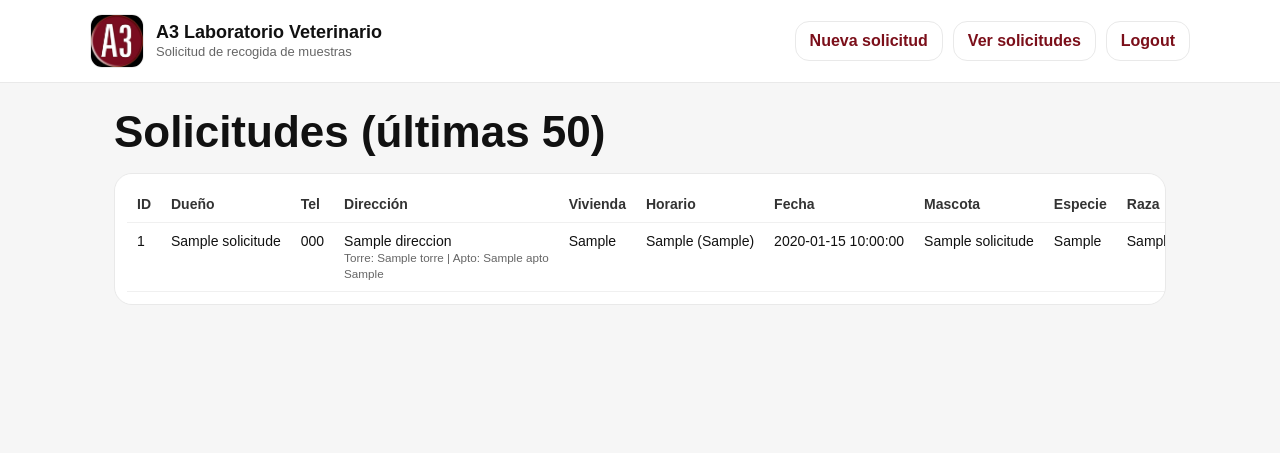
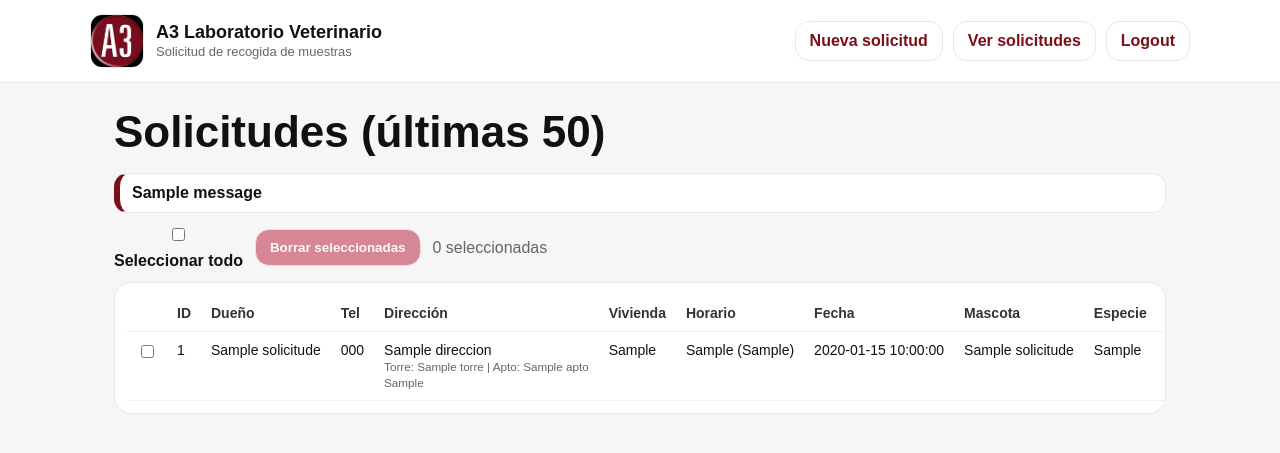
Before and after one commit to daniellascano811/laboratorio-veterinario, a Flask app: template templates/solicitudes.html in a window 1280 px wide. Shown: the top 453 px of the page. Run offline with Flask 3, Linux system fonts and the light colour scheme; the template is opened without the code that fills it: most values are stand-ins (such as "Sample title", 1, 10 or a date in 2020); one stand-in notice (Sample message) is shown; some libraries are stand-ins or nearby versions.

Commit message:
UI: icons mascotas + borrar solicitudes seleccionadas

```diff
--- a/app.py
+++ b/app.py
@@ -7,7 +7,7 @@ from psycopg.rows import dict_row
 
 from flask import (
     Flask, render_template, request,
-    redirect, url_for, session
+    redirect, url_for, session, flash
 )
 
 # =========================
@@ -19,7 +19,6 @@ app.secret_key = os.environ.get("SECRET_KEY", "dev-secret-key")
 DATABASE_URL = os.environ.get("DATABASE_URL")  # Render (Postgres)
 SQLITE_PATH = os.environ.get("SQLITE_PATH", "app_local.db")  # Local
 
-# Admin seed (opcional)
 ADMIN_USER = os.environ.get("ADMIN_USER", "admin")
 ADMIN_PASSWORD = os.environ.get("ADMIN_PASSWORD", "1234")
 FORCE_ADMIN_SYNC = os.environ.get("FORCE_ADMIN_SYNC", "1")  # "1" para asegurar admin
@@ -32,17 +31,8 @@ def using_postgres() -> bool:
     return bool(DATABASE_URL)
 
 
-def normalize_dsn(dsn: str) -> str:
-    """
-    Render ya suele traer un DSN correcto. No inventamos sslmode aquí.
-    Si tu DATABASE_URL ya trae ?sslmode=require, perfecto.
-    """
-    return dsn
-
-
 def get_pg_conn():
-    dsn = normalize_dsn(DATABASE_URL)
-    return psycopg.connect(dsn, row_factory=dict_row)
+    return psycopg.connect(DATABASE_URL, row_factory=dict_row)
 
 
 def get_sqlite_conn():
@@ -52,7 +42,6 @@ def get_sqlite_conn():
 
 
 def get_db():
-    # Retorna (conn, "pg"|"sqlite")
     if using_postgres():
         return get_pg_conn(), "pg"
     return get_sqlite_conn(), "sqlite"
@@ -62,7 +51,7 @@ def fetchone_dict(row, engine):
     if row is None:
         return None
     if engine == "pg":
-        return row  # dict_row
+        return row
     return dict(row)
 
 
@@ -73,7 +62,6 @@ def fetchall_list(rows, engine):
 
 
 def sql_placeholder(engine):
-    # Postgres usa %s, sqlite usa ?
     return "%s" if engine == "pg" else "?"
 
 
@@ -96,7 +84,7 @@ def pg_add_column_if_missing(cur, table: str, col: str, coltype: str):
 
 def sqlite_add_column_if_missing(cur, table: str, col: str, coltype: str):
     cur.execute(f"PRAGMA table_info({table});")
-    cols = [r[1] for r in cur.fetchall()]  # (cid, name, type, notnull, dflt_value, pk)
+    cols = [r[1] for r in cur.fetchall()]
     if col not in cols:
         cur.execute(f"ALTER TABLE {table} ADD COLUMN {col} {coltype};")
 
@@ -105,7 +93,6 @@ def init_db():
     conn, engine = get_db()
     cur = conn.cursor()
 
-    # --- tablas base ---
     if engine == "pg":
         cur.execute("""
         CREATE TABLE IF NOT EXISTS usuarios (
@@ -120,7 +107,7 @@ def init_db():
         CREATE TABLE IF NOT EXISTS solicitudes (
             id SERIAL PRIMARY KEY,
 
-            -- LEGACY (para no romper nada viejo)
+            -- legacy para no romper
             zona TEXT,
             dueno TEXT,
             tel TEXT,
@@ -130,55 +117,54 @@ def init_db():
             fecha DATE NULL,
             horario TEXT,
 
-            -- NUEVO (estructura real)
+            -- nuevo
             dueno_nombre TEXT,
             dueno_telefono TEXT,
-            vivienda_tipo TEXT,      -- casa/apto
+            vivienda_tipo TEXT,
             torre TEXT,
             apto TEXT,
-            direccion_detalle TEXT,  -- interior / instrucciones
+            direccion_detalle TEXT,
 
-            horario_turno TEXT,      -- mañana/tarde
-            horario_rango TEXT,      -- 9-12 / 1-5 etc
+            horario_turno TEXT,
+            horario_rango TEXT,
 
             mascota_nombre TEXT,
-            mascota_especie TEXT,    -- perro/gato/otro
+            mascota_especie TEXT,
             mascota_otro TEXT,
             mascota_raza TEXT,
             mascota_edad TEXT,
 
-            muestra_tipo TEXT,       -- sangre/heces/orina/otro
+            muestra_tipo TEXT,
             muestra_otro TEXT,
-            muestra_condicion TEXT,  -- refrigerada/urgente/etc
+            muestra_condicion TEXT,
 
             estado TEXT DEFAULT 'pendiente',
             creado TIMESTAMP DEFAULT CURRENT_TIMESTAMP
         );
         """)
 
-        # Asegurar columnas nuevas si la tabla ya existía
-        pg_add_column_if_missing(cur, "solicitudes", "dueno_nombre", "TEXT")
-        pg_add_column_if_missing(cur, "solicitudes", "dueno_telefono", "TEXT")
-        pg_add_column_if_missing(cur, "solicitudes", "vivienda_tipo", "TEXT")
-        pg_add_column_if_missing(cur, "solicitudes", "torre", "TEXT")
-        pg_add_column_if_missing(cur, "solicitudes", "apto", "TEXT")
-        pg_add_column_if_missing(cur, "solicitudes", "direccion_detalle", "TEXT")
-
-        pg_add_column_if_missing(cur, "solicitudes", "horario_turno", "TEXT")
-        pg_add_column_if_missing(cur, "solicitudes", "horario_rango", "TEXT")
-
-        pg_add_column_if_missing(cur, "solicitudes", "mascota_nombre", "TEXT")
-        pg_add_column_if_missing(cur, "solicitudes", "mascota_especie", "TEXT")
-        pg_add_column_if_missing(cur, "solicitudes", "mascota_otro", "TEXT")
-        pg_add_column_if_missing(cur, "solicitudes", "mascota_raza", "TEXT")
-        pg_add_column_if_missing(cur, "solicitudes", "mascota_edad", "TEXT")
-
-        pg_add_column_if_missing(cur, "solicitudes", "muestra_tipo", "TEXT")
-        pg_add_column_if_missing(cur, "solicitudes", "muestra_otro", "TEXT")
-        pg_add_column_if_missing(cur, "solicitudes", "muestra_condicion", "TEXT")
+        # asegurar columnas nuevas si ya existía
+        for col in [
+            ("dueno_nombre", "TEXT"),
+            ("dueno_telefono", "TEXT"),
+            ("vivienda_tipo", "TEXT"),
+            ("torre", "TEXT"),
+            ("apto", "TEXT"),
+            ("direccion_detalle", "TEXT"),
+            ("horario_turno", "TEXT"),
+            ("horario_rango", "TEXT"),
+            ("mascota_nombre", "TEXT"),
+            ("mascota_especie", "TEXT"),
+            ("mascota_otro", "TEXT"),
+            ("mascota_raza", "TEXT"),
+            ("mascota_edad", "TEXT"),
+            ("muestra_tipo", "TEXT"),
+            ("muestra_otro", "TEXT"),
+            ("muestra_condicion", "TEXT"),
+        ]:
+            pg_add_column_if_missing(cur, "solicitudes", col[0], col[1])
 
     else:
-        # SQLite
         cur.execute("""
         CREATE TABLE IF NOT EXISTS usuarios (
             id INTEGER PRIMARY KEY AUTOINCREMENT,
@@ -226,27 +212,27 @@ def init_db():
         );
         """)
 
-        sqlite_add_column_if_missing(cur, "solicitudes", "dueno_nombre", "TEXT")
-        sqlite_add_column_if_missing(cur, "solicitudes", "dueno_telefono", "TEXT")
-        sqlite_add_column_if_missing(cur, "solicitudes", "vivienda_tipo", "TEXT")
-        sqlite_add_column_if_missing(cur, "solicitudes", "torre", "TEXT")
-        sqlite_add_column_if_missing(cur, "solicitudes", "apto", "TEXT")
-        sqlite_add_column_if_missing(cur, "solicitudes", "direccion_detalle", "TEXT")
+        for col in [
+            ("dueno_nombre", "TEXT"),
+            ("dueno_telefono", "TEXT"),
+            ("vivienda_tipo", "TEXT"),
+            ("torre", "TEXT"),
+            ("apto", "TEXT"),
+            ("direccion_detalle", "TEXT"),
+            ("horario_turno", "TEXT"),
+            ("horario_rango", "TEXT"),
+            ("mascota_nombre", "TEXT"),
+            ("mascota_especie", "TEXT"),
+            ("mascota_otro", "TEXT"),
+            ("mascota_raza", "TEXT"),
+            ("mascota_edad", "TEXT"),
+            ("muestra_tipo", "TEXT"),
+            ("muestra_otro", "TEXT"),
+            ("muestra_condicion", "TEXT"),
+        ]:
+            sqlite_add_column_if_missing(cur, "solicitudes", col[0], col[1])
 
-        sqlite_add_column_if_missing(cur, "solicitudes", "horario_turno", "TEXT")
-        sqlite_add_column_if_missing(cur, "solicitudes", "horario_rango", "TEXT")
-
-        sqlite_add_column_if_missing(cur, "solicitudes", "mascota_nombre", "TEXT")
-        sqlite_add_column_if_missing(cur, "solicitudes", "mascota_especie", "TEXT")
-        sqlite_add_column_if_missing(cur, "solicitudes", "mascota_otro", "TEXT")
-        sqlite_add_column_if_missing(cur, "solicitudes", "mascota_raza", "TEXT")
-        sqlite_add_column_if_missing(cur, "solicitudes", "mascota_edad", "TEXT")
-
-        sqlite_add_column_if_missing(cur, "solicitudes", "muestra_tipo", "TEXT")
-        sqlite_add_column_if_missing(cur, "solicitudes", "muestra_otro", "TEXT")
-        sqlite_add_column_if_missing(cur, "solicitudes", "muestra_condicion", "TEXT")
-
-    # --- seed admin ---
+    # seed admin
     ph = sql_placeholder(engine)
     cur.execute(f"SELECT 1 FROM usuarios WHERE usuario={ph}", (ADMIN_USER,))
     exists = cur.fetchone()
@@ -269,7 +255,6 @@ def init_db():
     print(f"DB inicializada OK ({'Postgres' if engine=='pg' else 'SQLite'})")
 
 
-# Inicializa DB al arrancar
 try:
     init_db()
 except Exception as e:
@@ -298,38 +283,32 @@ def home():
 
 @app.route("/solicitud", methods=["POST"])
 def crear_solicitud():
-    # ----- DUEÑO -----
     dueno_nombre = (request.form.get("dueno_nombre") or "").strip()
     dueno_telefono = (request.form.get("dueno_telefono") or "").strip()
 
-    vivienda_tipo = (request.form.get("vivienda_tipo") or "").strip()  # casa/apto
+    vivienda_tipo = (request.form.get("vivienda_tipo") or "").strip()
     direccion = (request.form.get("direccion") or "").strip()
     torre = (request.form.get("torre") or "").strip()
     apto = (request.form.get("apto") or "").strip()
     direccion_detalle = (request.form.get("direccion_detalle") or "").strip()
 
-    # horario
-    horario_turno = (request.form.get("horario_turno") or "").strip()  # mañana/tarde
-    horario_rango = (request.form.get("horario_rango") or "").strip()  # 9-12 / 1-5
+    horario_turno = (request.form.get("horario_turno") or "").strip()
+    horario_rango = (request.form.get("horario_rango") or "").strip()
 
-    # fecha opcional
     fecha_str = (request.form.get("fecha") or "").strip()
     fecha = fecha_str if fecha_str else None
 
-    # ----- MASCOTA -----
     mascota_nombre = (request.form.get("mascota_nombre") or "").strip()
-    mascota_especie = (request.form.get("mascota_especie") or "").strip()  # perro/gato/otro
+    mascota_especie = (request.form.get("mascota_especie") or "").strip()
     mascota_otro = (request.form.get("mascota_otro") or "").strip()
     mascota_raza = (request.form.get("mascota_raza") or "").strip()
     mascota_edad = (request.form.get("mascota_edad") or "").strip()
 
-    # ----- MUESTRA -----
-    muestra_tipo = (request.form.get("muestra_tipo") or "").strip()  # sangre/heces/orina/otro
+    muestra_tipo = (request.form.get("muestra_tipo") or "").strip()
     muestra_otro = (request.form.get("muestra_otro") or "").strip()
     muestra_condicion = (request.form.get("muestra_condicion") or "").strip()
 
-    # Guardamos también una versión "legacy" por si tu tabla vieja tenía datos:
-    # dueno/tel/mascota/muestra/horario ya existían.
+    # legacy (para que viejas consultas no revienten)
     dueno_legacy = dueno_nombre
     tel_legacy = dueno_telefono
     mascota_legacy = mascota_nombre
@@ -344,10 +323,7 @@ def crear_solicitud():
         f"""
         INSERT INTO solicitudes
         (
-          -- legacy
           dueno, tel, mascota, muestra, direccion, fecha, horario,
-
-          -- nuevo
           dueno_nombre, dueno_telefono, vivienda_tipo, torre, apto, direccion_detalle,
           horario_turno, horario_rango,
           mascota_nombre, mascota_especie, mascota_otro, mascota_raza, mascota_edad,
@@ -422,7 +398,6 @@ def ver_solicitudes():
     conn, engine = get_db()
     cur = conn.cursor()
 
-    # Traemos las últimas 50 con los campos nuevos
     cur.execute("""
         SELECT
           id,
@@ -441,8 +416,35 @@ def ver_solicitudes():
     conn.close()
 
     solicitudes = fetchall_list(solicitudes, engine)
+    return render_template("solicitudes.html", solicitudes=solicitudes, title="Solicitudes", active="solicitudes")
 
-    return render_template("solicitudes.html", solicitudes=solicitudes, title="Solicitudes", active="solicitudes")
+
+@app.route("/solicitudes/borrar", methods=["POST"])
+@login_required
+def borrar_solicitudes():
+    ids = request.form.getlist("ids")
+    # filtrar ids válidos
+    ids = [i for i in ids if str(i).isdigit()]
+
+    if not ids:
+        flash("No seleccionaste ninguna solicitud.", "warn")
+        return redirect(url_for("ver_solicitudes"))
+
+    conn, engine = get_db()
+    cur = conn.cursor()
+
+    if engine == "pg":
+        cur.execute("DELETE FROM solicitudes WHERE id = ANY(%s)", (ids,))
+    else:
+        placeholders = ",".join(["?"] * len(ids))
+        cur.execute(f"DELETE FROM solicitudes WHERE id IN ({placeholders})", ids)
+
+    conn.commit()
+    cur.close()
+    conn.close()
+
+    flash(f"Se borraron {len(ids)} solicitud(es).", "ok")
+    return redirect(url_for("ver_solicitudes"))
 
 
 # =========================
@@ -450,5 +452,4 @@ def ver_solicitudes():
 # =========================
 if __name__ == "__main__":
     port = int(os.environ.get("PORT", 5000))
-    # Local ok con 127.0.0.1, Render usa gunicorn (no entra aquí)
     app.run(host="127.0.0.1", port=port, debug=True)
--- a/static/styles.css
+++ b/static/styles.css
@@ -6,6 +6,8 @@
   --text:#111;
   --muted:#666;
   --border:#e9e9e9;
+  --danger:#b00020;
+  --danger-dark:#7a0016;
 }
 
 *{ box-sizing:border-box; }
@@ -123,7 +125,6 @@ h1{
   align-items:end;
 }
 
-/* vertical “bonito” */
 .grid-vertical{
   grid-template-columns: 1fr;
 }
@@ -176,6 +177,56 @@ input, select{
   background: var(--vino-dark);
 }
 
+/* ===== toolbar borrar ===== */
+.toolbar{
+  display:flex;
+  align-items:center;
+  gap: 12px;
+  flex-wrap: wrap;
+  margin: 12px 0;
+}
+
+.chk{
+  display:flex;
+  align-items:center;
+  gap: 8px;
+  font-weight: 800;
+}
+
+.btn-danger{
+  padding: 10px 14px;
+  border-radius: 14px;
+  border: 1px solid #f0c1c8;
+  background: var(--danger);
+  color:#fff;
+  font-weight: 900;
+  cursor: pointer;
+}
+
+.btn-danger:hover{
+  background: var(--danger-dark);
+}
+
+.btn-danger:disabled{
+  opacity: .45;
+  cursor: not-allowed;
+}
+
+/* flash */
+.flash-wrap{ margin: 12px 0; }
+.flash{
+  background:#fff;
+  border: 1px solid var(--border);
+  border-left: 6px solid var(--vino);
+  padding: 10px 12px;
+  border-radius: 14px;
+  font-weight: 800;
+}
+.flash.ok{ border-left-color: #2a8f2a; }
+.flash.warn{ border-left-color: #d58a00; }
+
+.muted{ color: var(--muted); }
+
 /* tabla */
 .table-wrap{
   overflow:auto;
@@ -214,10 +265,6 @@ th{
   color: var(--vino);
 }
 
-.muted{
-  color: var(--muted);
-}
-
 /* responsive */
 @media (max-width: 980px){
   h1{ font-size: 40px; }
--- a/templates/solicitudes.html
+++ b/templates/solicitudes.html
@@ -29,10 +29,35 @@
 <main class="container">
   <h1>Solicitudes (últimas 50)</h1>
 
+  {% with messages = get_flashed_messages(with_categories=true) %}
+    {% if messages %}
+      <div class="flash-wrap">
+        {% for cat, msg in messages %}
+          <div class="flash {{ cat }}">{{ msg }}</div>
+        {% endfor %}
+      </div>
+    {% endif %}
+  {% endwith %}
+
+  <form method="POST" action="{{ url_for('borrar_solicitudes') }}" id="deleteForm">
+    <div class="toolbar">
+      <label class="chk">
+        <input type="checkbox" id="checkAll">
+        <span>Seleccionar todo</span>
+      </label>
+
+      <button type="submit" class="btn-danger" id="deleteBtn" disabled>
+        Borrar seleccionadas
+      </button>
+
+      <span class="muted" id="selectedCount">0 seleccionadas</span>
+    </div>
+
     <div class="table-wrap">
       <table>
         <thead>
           <tr>
+            <th></th>
             <th>ID</th>
             <th>Dueño</th>
             <th>Tel</th>
@@ -57,8 +82,11 @@
         <tbody>
           {% for s in solicitudes %}
           <tr>
+            <td>
+              <input class="rowCheck" type="checkbox" name="ids" value="{{ s.id }}">
+            </td>
+
             <td>{{ s.id }}</td>
-
             <td>{{ s.dueno_nombre }}</td>
             <td>{{ s.dueno_telefono }}</td>
 
@@ -73,7 +101,6 @@
             </td>
 
             <td>{{ s.vivienda_tipo }}</td>
-
             <td>{{ s.horario_turno }} ({{ s.horario_rango }})</td>
             <td>{{ s.fecha }}</td>
 
@@ -104,7 +131,43 @@
         </tbody>
       </table>
     </div>
+  </form>
 </main>
+
+<script>
+  const checkAll = document.getElementById('checkAll');
+  const rowChecks = Array.from(document.querySelectorAll('.rowCheck'));
+  const deleteBtn = document.getElementById('deleteBtn');
+  const selectedCount = document.getElementById('selectedCount');
+  const deleteForm = document.getElementById('deleteForm');
+
+  function updateUI(){
+    const selected = rowChecks.filter(c => c.checked).length;
+    selectedCount.textContent = `${selected} seleccionadas`;
+    deleteBtn.disabled = selected === 0;
+    checkAll.checked = selected > 0 && selected === rowChecks.length;
+    checkAll.indeterminate = selected > 0 && selected < rowChecks.length;
+  }
+
+  checkAll.addEventListener('change', () => {
+    rowChecks.forEach(c => c.checked = checkAll.checked);
+    updateUI();
+  });
+
+  rowChecks.forEach(c => c.addEventListener('change', updateUI));
+
+  deleteForm.addEventListener('submit', (e) => {
+    const selected = rowChecks.filter(c => c.checked).length;
+    if (selected === 0) {
+      e.preventDefault();
+      return;
+    }
+    const ok = confirm(`¿Seguro que deseas borrar ${selected} solicitud(es)? Esta acción no se puede deshacer.`);
+    if (!ok) e.preventDefault();
+  });
+
+  updateUI();
+</script>
 
 </body>
 </html>
```
Also changed, not shown: templates/formulario.html (+9 -20 lines). Lines whose indentation alone changed are shown as unchanged.
